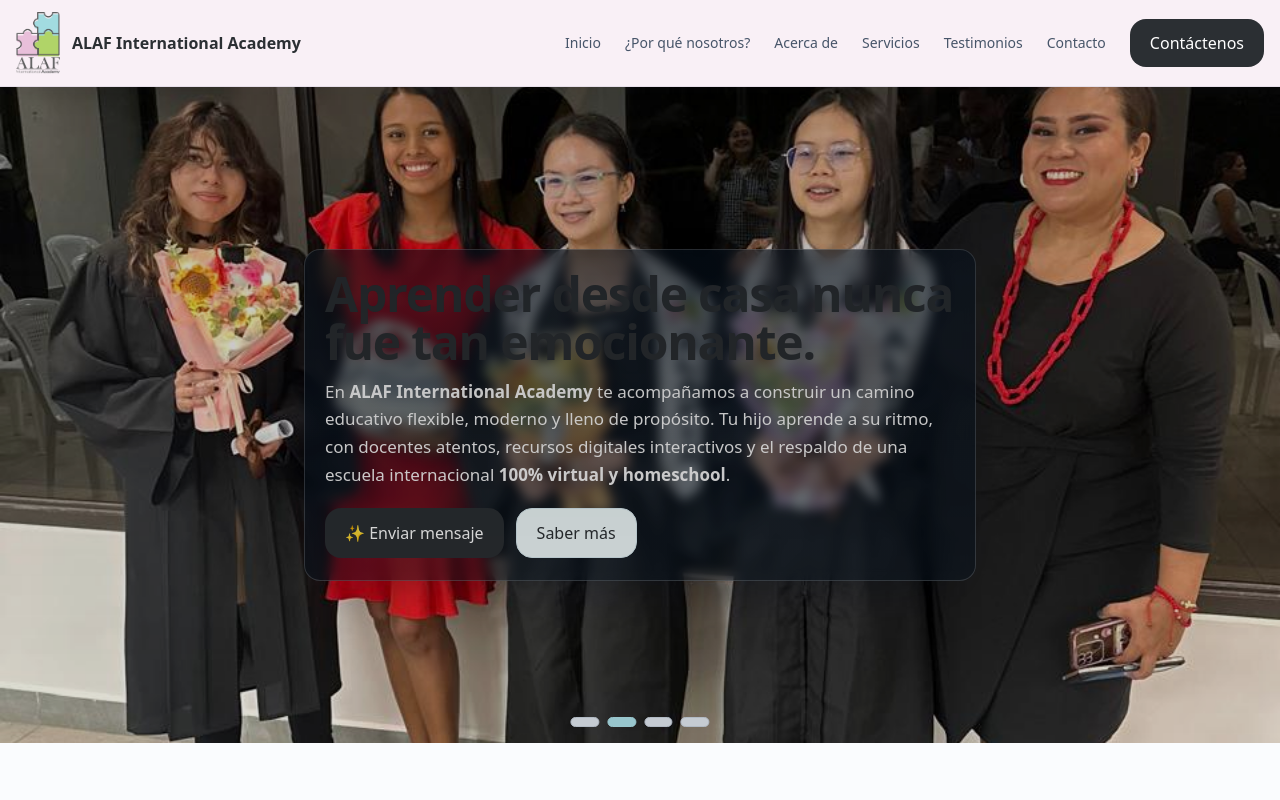
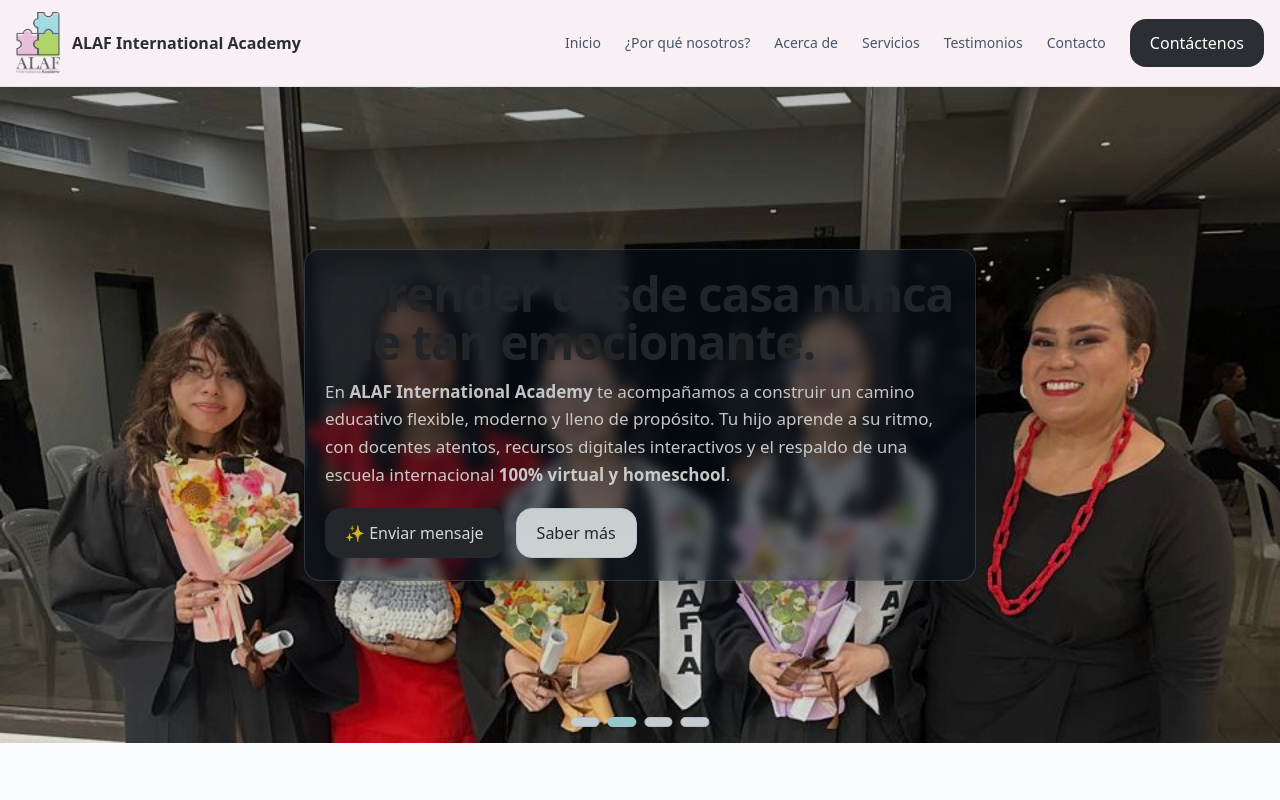
Before and after one commit to lulabtechnology/Alaf, a Next.js app: page / in a window 1280 px wide. Shown: the top 800 px of the page. Built offline with nearby package versions, Linux system fonts and the light colour scheme.

Commit message:
Update hero.tsx

```diff
--- a/app/(site)/components/hero.tsx
+++ b/app/(site)/components/hero.tsx
@@ -9,6 +9,9 @@
   "/alaf/hero/slide-3.jpg",
   "/alaf/hero/slide-4.jpg",
 ];
+
+// Si aún lo ves borroso por /_next/image, pon esto en true:
+const USE_UNOPTIMIZED = true;
 
 export function Hero() {
   const [i, setI] = useState(0);
@@ -35,9 +38,12 @@
               priority={idx === 0}
               quality={95}
               sizes="(min-width: 1536px) 1536px, (min-width: 1280px) 1280px, (min-width: 1024px) 1024px, 100vw"
-              className="object-cover"
-              // ⚠ Si sigues viendo borroso en desktop, descomenta la siguiente línea:
-              // unoptimized
+              className="
+                object-cover
+                object-center
+                md:[object-position:center_30%]  /* sube el encuadre en desktop para no cortar cabezas */
+              "
+              unoptimized={USE_UNOPTIMIZED}
             />
           </div>
         ))}
```
